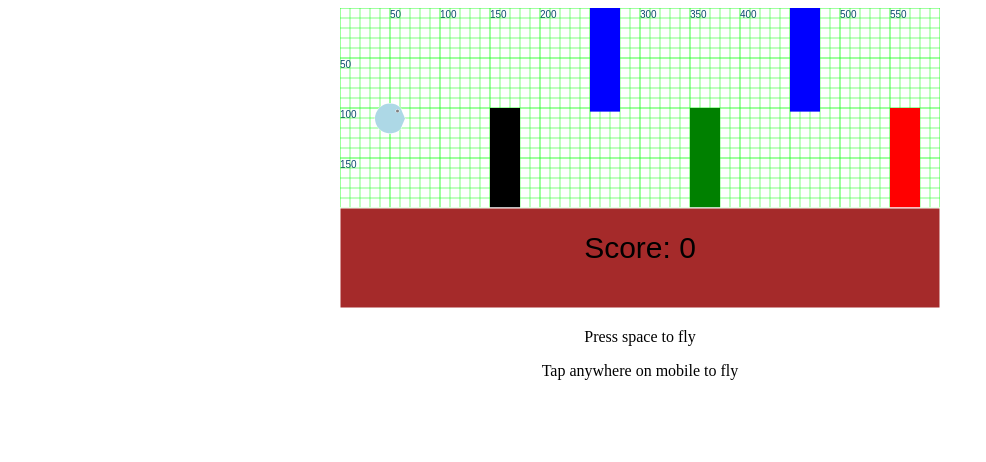
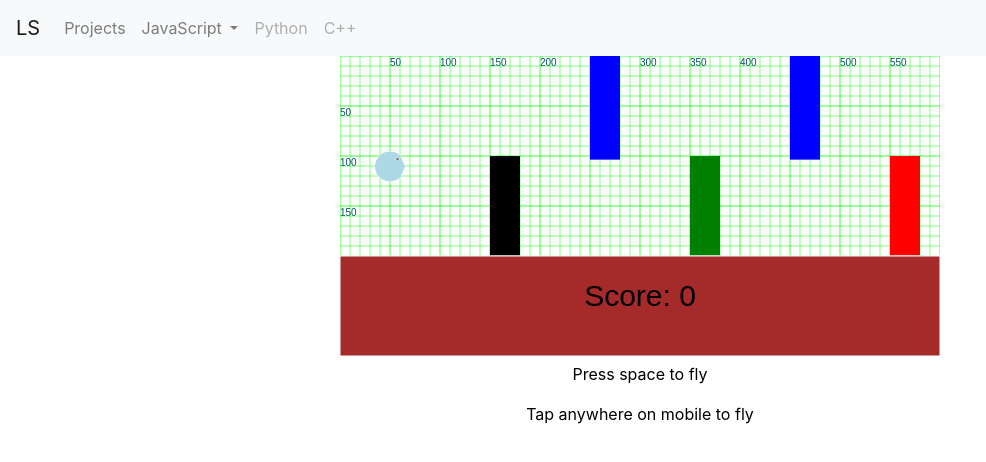
Before and after one commit to LukasSonnabend/old_page, a plain HTML site: page flappyClone.html in a window 1280 px wide. Shown: the whole page, without its empty margins (0-986 px from the left). Drawn offline with nearby package versions, Linux system fonts and the light colour scheme.

Commit message:
added navbar to project pages

```diff
--- a/flappyClone.html
+++ b/flappyClone.html
@@ -1,17 +1,52 @@
 <!DOCTYPE html>
-<html class="disable-dbl-tap-zoom" onclick="fly()">
+<html class="disable-dbl-tap-zoom">
 <head>
     <title>Chapter 2 - Grid System</title>
     <script src="drawing.js"> </script>
     <script src="flappyFunctions.js"> </script>
+
+    <!-- Bootstrap CSS -->
+    <link rel="stylesheet" href="https://stackpath.bootstrapcdn.com/bootstrap/4.3.1/css/bootstrap.min.css" integrity="sha384-ggOyR0iXCbMQv3Xipma34MD+dH/1fQ784/j6cY/iJTQUOhcWr7x9JvoRxT2MZw1T" crossorigin="anonymous">
+
 </head>
 <body class="disable-dbl-tap-zoom">
+          <!-- Navbar start -->
+          <nav class="navbar navbar-expand-md navbar-light bg-light">
+            <a class="navbar-brand" href="/">LS</a>
+            <button class="navbar-toggler" type="button" data-toggle="collapse" data-target="#navbarSupportedContent" aria-controls="navbarSupportedContent" aria-expanded="false" aria-label="Toggle navigation">
+              <span class="navbar-toggler-icon"></span>
+            </button>
 
+            <div class="collapse navbar-collapse" id="navbarSupportedContent">
+              <ul class="navbar-nav mr-auto">
+                <li class="nav-item">
+                    <a class="nav-link" href="./projects.html">Projects</a>
+                  </li>
+                <li class="nav-item dropdown">
+                  <a class="nav-link dropdown-toggle" href="#" id="navbarDropdown" role="button" data-toggle="dropdown" aria-haspopup="true" aria-expanded="false">
+                    JavaScript
+                  </a>
+                  <div class="dropdown-menu" aria-labelledby="navbarDropdown">
+                    <a class="dropdown-item" href="flappyClone.html" target="_blank" rel="noopener noreferrer">flappyClone</a>
+                    <a class="dropdown-item" href="./accelero.html" target="_blank" rel="noopener noreferrer">Accelero</a>
+                  </div>
+                </li>
+                <li class="nav-item">
+                  <a class="nav-link disabled" href="#" tabindex="-1" aria-disabled="true">Python</a>
+                </li>
+                <li class="nav-item">
+                    <a class="nav-link disabled" href="#" tabindex="-1" aria-disabled="true">C++</a>
+                  </li>
+              </ul>
+            </div>
+          </nav>
+          <!-- Navbar end -->
 
+    <div onclick="fly()" style="min-height: 100%;">
     <canvas onclick="fly()" id="chap2" height="300" width="600"></canvas>
     <p>Press space to fly</p>
     <p>Tap anywhere on mobile to fly</p>
-
+    </div>
 <script>
     var canvas = document.getElementById("chap2");
     var context = canvas.getContext("2d");
```
Also changed, not shown: accelero.html (+34 -0 lines), projects.html (+6 -3 lines).
